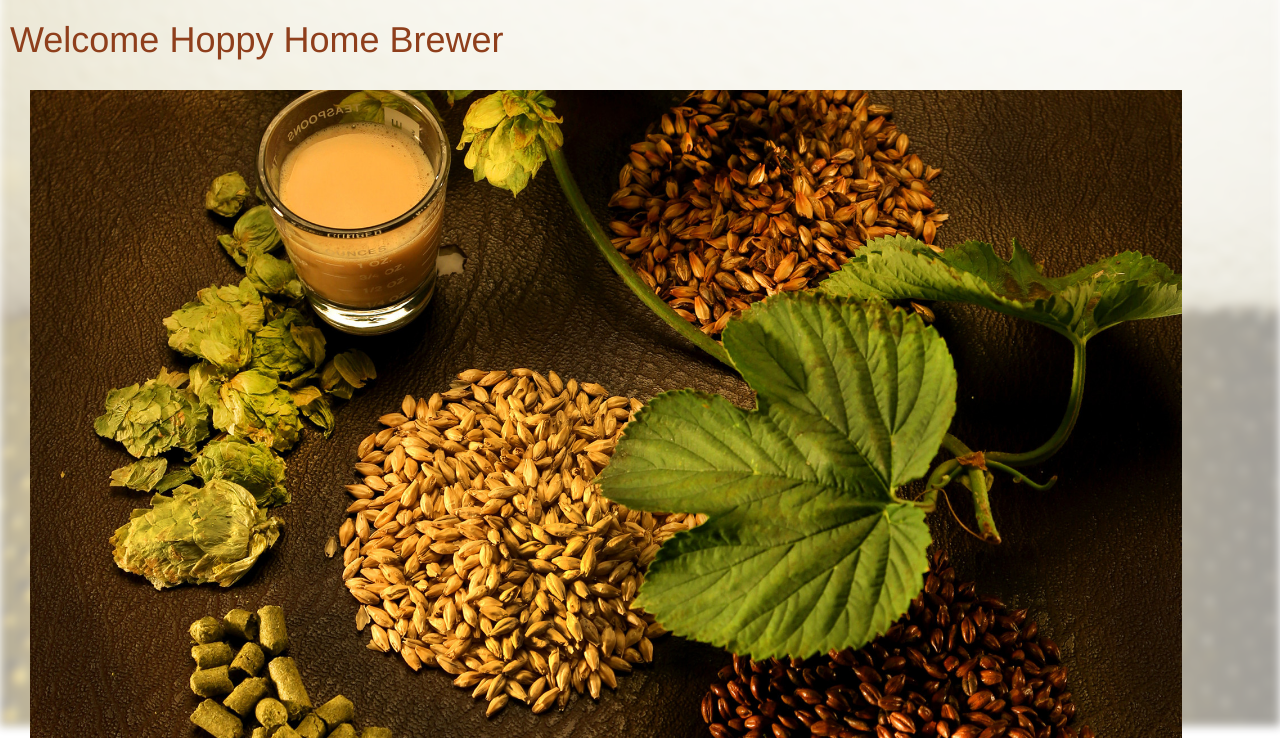
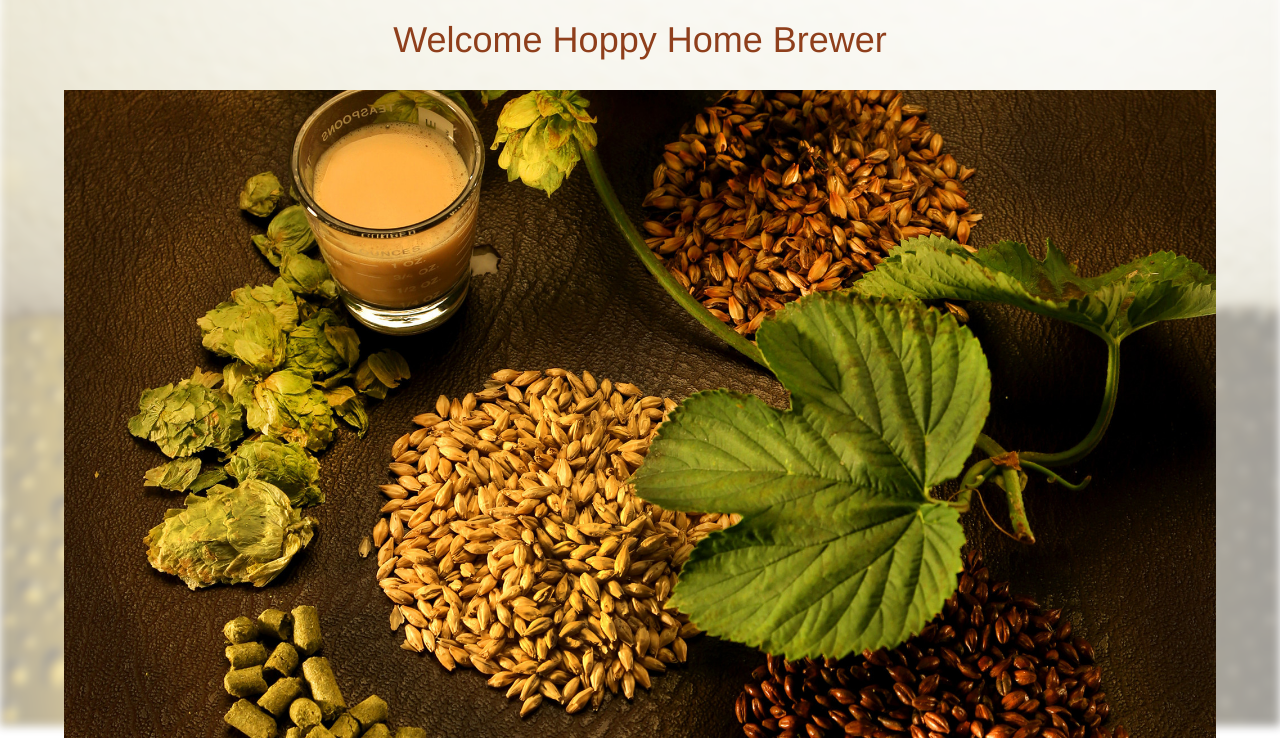
Before and after one commit to cami20/homebrew-project, a Flask app: page / in a window 1280 px wide. Shown: the part 74-812 px from the top of the page. Run offline with Flask 2, Linux system fonts and the light colour scheme; some libraries are stand-ins or nearby versions.

Commit message:
styling changes

```diff
--- a/static/homebrew.css
+++ b/static/homebrew.css
@@ -46,6 +46,9 @@ body:before {
 	margin: 30px;
 	height: 400px;
 	width: 90%;
+	display: flex;
+	align-items: center;
+	justify-content: center;
 }
 
 .image img{
@@ -73,6 +76,19 @@ p{
 	color: #8f3f1c;
 }
 
+.image{
+	height: 400px;
+	width: 90%;
+	display: block;
+	margin-right: auto;
+	margin-left: auto;
+}
+
+.image img{
+	width: 100%;
+	height: auto;
+}
+
 button{
 	background-color: #f0efb5;
 	border-color: #88E806;
--- a/templates/homepage.html
+++ b/templates/homepage.html
@@ -1,7 +1,7 @@
 {% extends 'base.html' %}
 {% block content %}
 
-<h1>Welcome Hoppy Home Brewer</h1>
+<h1 style="text-align: center">Welcome Hoppy Home Brewer</h1>
 
 <div class="image">
 	<img src="/static/la-fo-beerguide-studio-photos-la0029319980-20150610.jpg">
```
